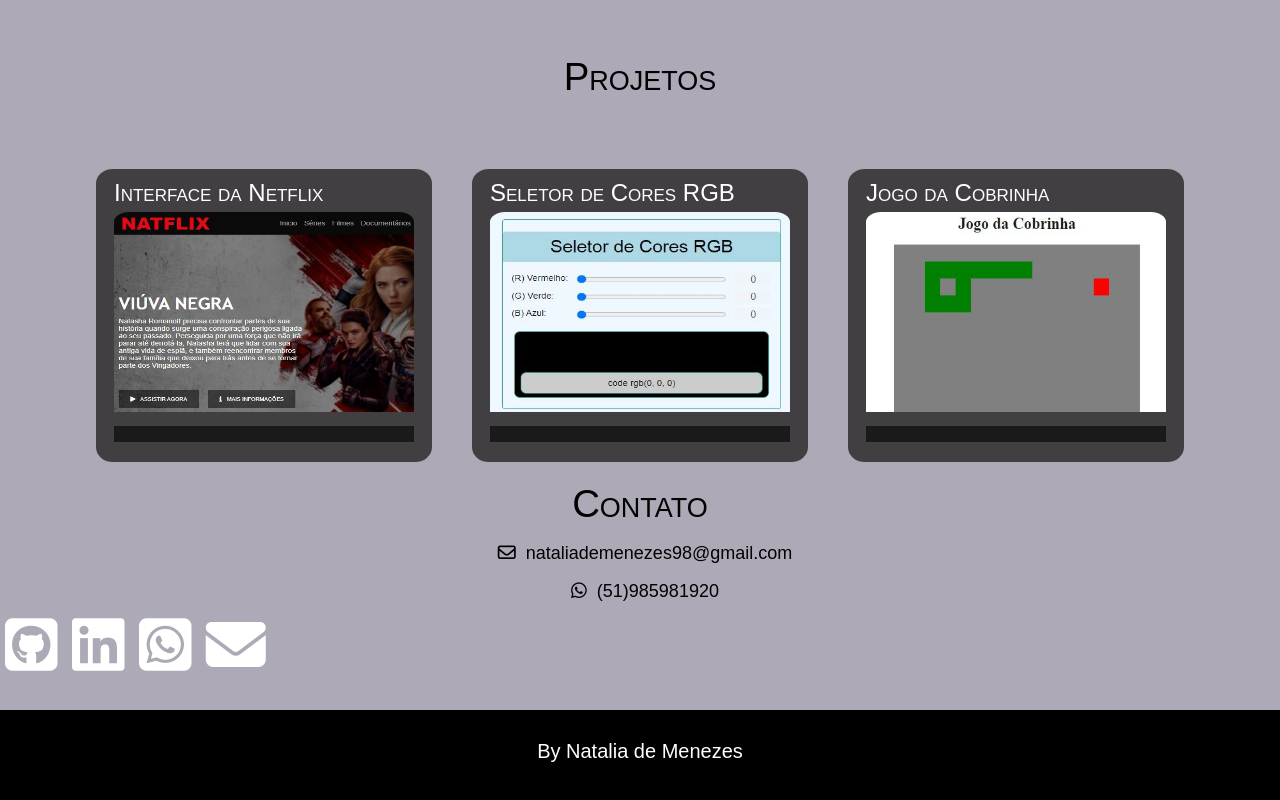
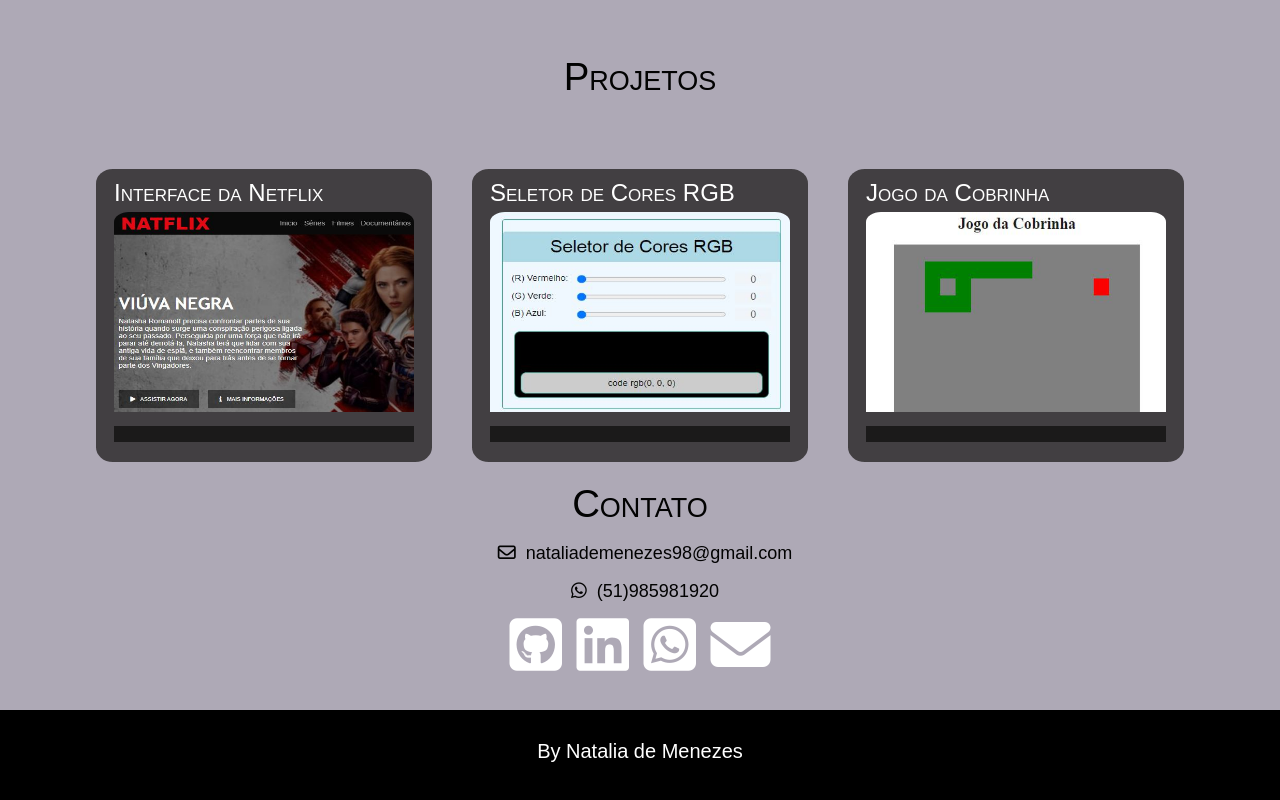
Before and after one commit to NataliadeMenezes/NataliadeMenezes-portfolio, a plain HTML site: page index.html in a window 1280 px wide. Shown: the part 1011-1811 px from the top of the page. Drawn offline with Linux system fonts and the light colour scheme.

Commit message:
Atualizando contato

```diff
--- a/css/style.css
+++ b/css/style.css
@@ -188,8 +188,11 @@ section .contato p i{
     margin: 10px;
 }
 
+section .redes {
+    text-align: center;
+}
+
 section .redes i {
-    text-align: center;
     margin: 5px 5px;
     font-size:60px;
     color:rgb(255, 255, 255);
```
